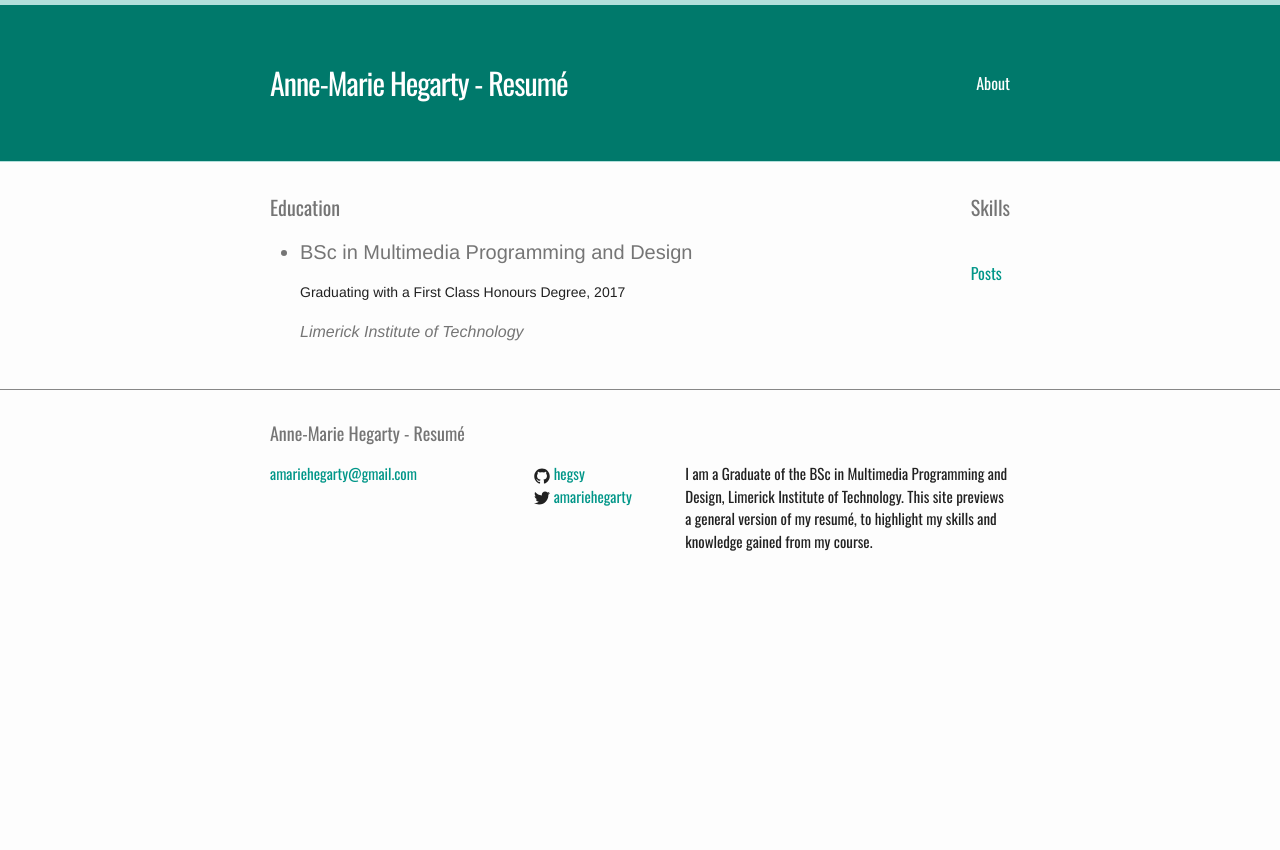
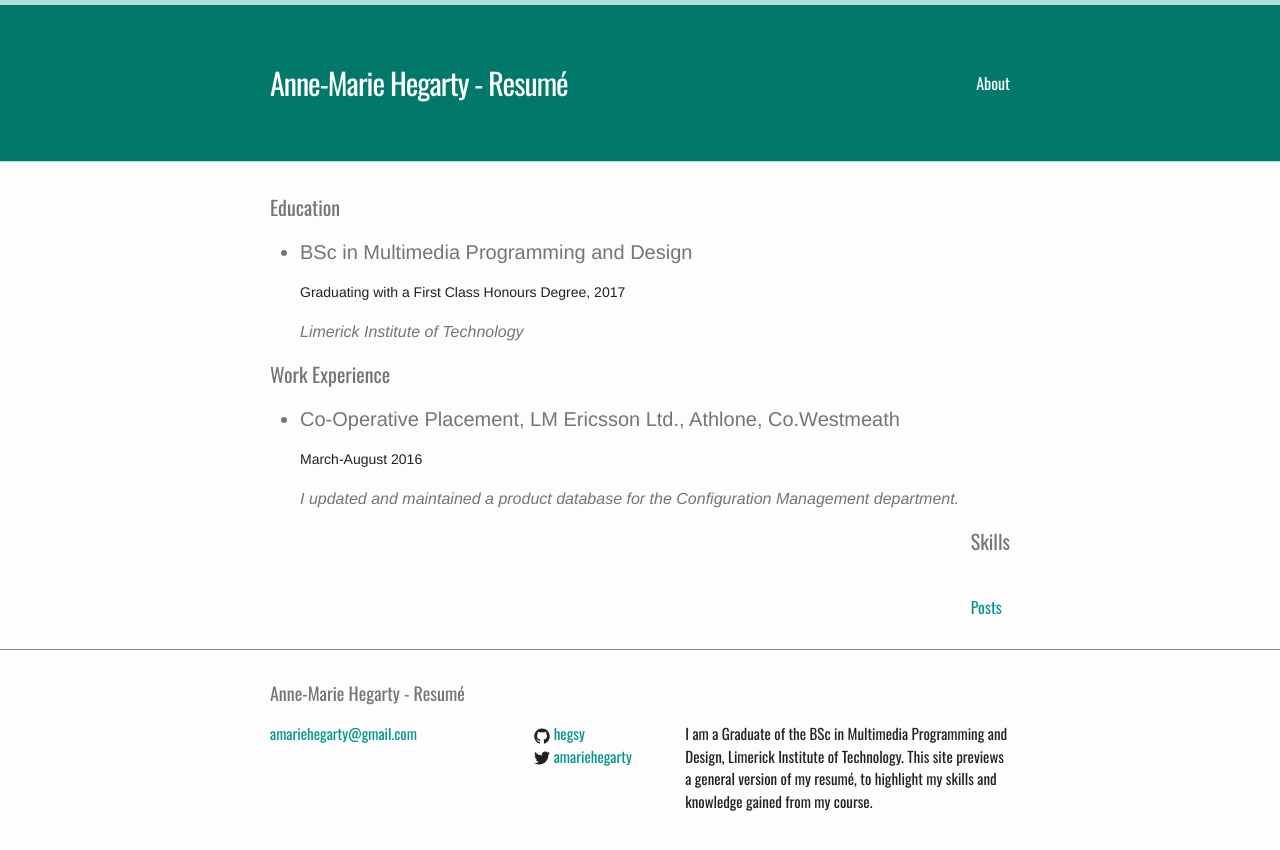
Before and after one commit to hegsy/hegsy.github.io, a Jekyll site: the page built from index.html, in a window 1280 px wide. Shown: the top 850 px of the page. Built offline with Jekyll 4.4.1, drawn with Linux system fonts in a browser that asks for light colours.

Commit message:
fixing aside

```diff
--- a/index.html
+++ b/index.html
@@ -26,7 +26,7 @@ layout: default
       </li>
     </ul>
 
-    <!-- <h1 class="page-heading">Work Experience</h1>
+    <h1 class="page-heading">Work Experience</h1>
 
       <ul>
         <li>
@@ -34,7 +34,7 @@ layout: default
           <p class="post-meta">March-August 2016</p>
           <span class="post-info">I updated and maintained a product database for the Configuration Management department.</span>
         </li>
-      </ul> -->
+      </ul>
 
   <!-- <h1 class="page-heading">Projects</h1>
 
```
